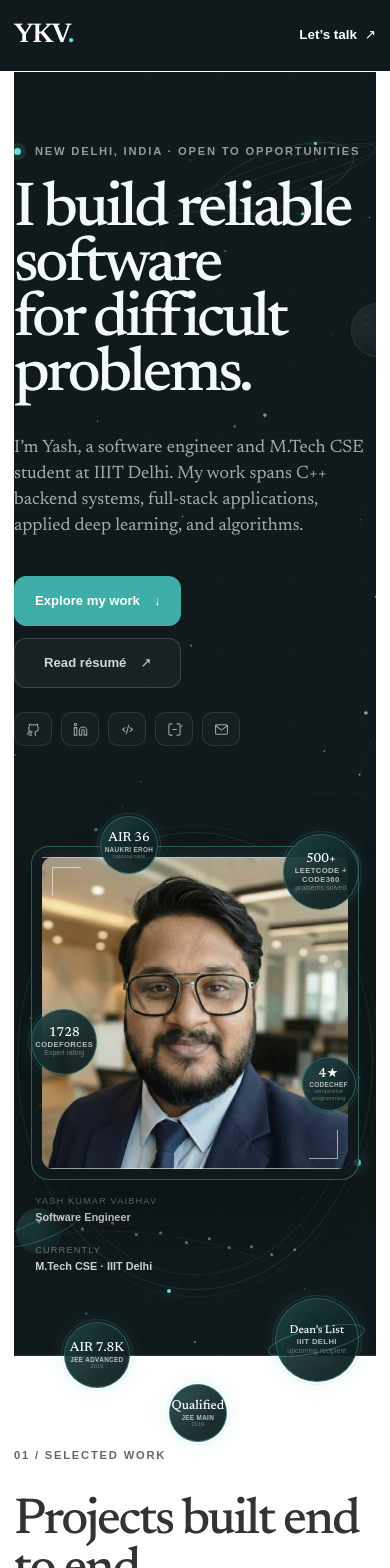
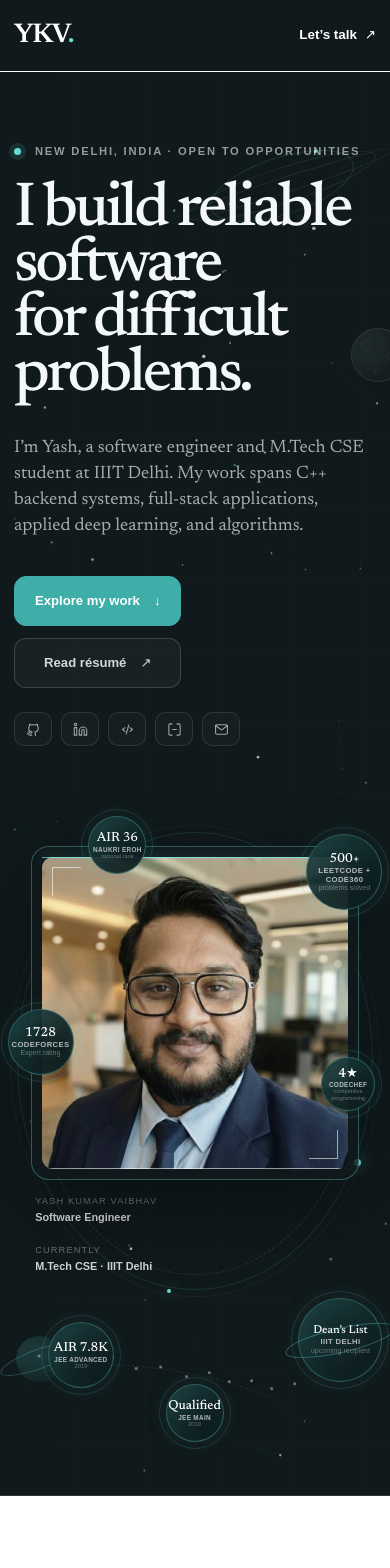
Before and after one commit to yashkumarvaibhav/yashkumarvaibhav.github.io, a React (Vite) app: page / in a window 390 px wide. Shown: the top 1568 px of the page. Built offline with nearby package versions, Linux system fonts and the light colour scheme.

Commit message:
Keep mobile achievements within hero

```diff
--- a/src/styles.css
+++ b/src/styles.css
@@ -160,7 +160,7 @@ footer a { justify-self: end; color: var(--text-muted); font-weight: 700; }
 
 @media (max-width: 850px) {
   .site-header { grid-template-columns: 1fr 1fr; }.site-header nav { display: none; }
-  .hero { min-height: auto; grid-template-columns: 1fr; gap: 0; padding: 80px 0 90px; overflow-x: clip; }.hero-copy { padding: 0 0 70px; }.hero-identity { justify-self: center; width: min(78vw, 390px); }.identity-orbit { inset: -42px; }
+  .hero { min-height: auto; grid-template-columns: 1fr; gap: 0; padding: 80px 0 90px; }.hero-copy { padding: 0 0 70px; }.hero-identity { justify-self: center; width: min(78vw, 390px); }.identity-orbit { inset: -42px; }
   .hero-coordinate { left: auto; right: 0; }
   .section { padding: 90px 0; }.section-heading { grid-template-columns: 1fr; gap: 8px; }
   .project-card { grid-template-columns: 45px 1fr; }.project-links { grid-column: 2; flex-direction: row; align-items: flex-start; padding-top: 0; }
@@ -180,11 +180,11 @@ footer a { justify-self: end; color: var(--text-muted); font-weight: 700; }
 
 @media (max-width: 560px) {
   .site-shell { width: min(calc(100% - 28px), var(--max-width)); }.site-header { height: 72px; }
-  .hero { padding: 70px 0 80px; }.hero-copy { padding: 0 0 72px; }.hero-actions { align-items: stretch; flex-direction: column; width: max-content; }
+  .hero { padding: 70px 0 220px; }.hero-copy { padding: 0 0 72px; }.hero-actions { align-items: stretch; flex-direction: column; width: max-content; }
   .hero-socials { max-width: 300px; }.hero-socials a span { display: none; }.hero-socials a { width: 38px; justify-content: center; padding: 0; }
   h1 { font-size: clamp(3.25rem, 16vw, 5rem); }.hero-intro { font-size: 1.12rem; }
   .hero-identity { width: min(84vw, 340px); }.identity-orbit { inset: -14px; }.identity-orbit::before { inset: 14px; }.identity-orbit::after { inset: -8px; }.identity-caption { grid-template-columns: 1fr; }.identity-caption > div:last-child { text-align: left; }.hero-coordinate { display: none; }
-  .hero-identity { margin-top: 28px; }.cosmic-achievements { inset: -42px 0 -130px; }.achievement-planet::after { inset: -4px; }.achievement-planet--problems { width: 76px; height: 76px; right: 0; top: 5%; }.achievement-planet--rating { width: 66px; height: 66px; left: 0; top: 34%; }.achievement-planet--dean { width: 84px; height: 84px; right: 0; bottom: 4%; }.achievement-planet--dean::before { width: 118%; }.achievement-planet strong { font-size: .82rem; }.achievement-planet--dean strong { font-size: .72rem; }
+  .hero-identity { margin-top: 28px; }.cosmic-achievements { inset: -42px -20px -130px; }.achievement-planet--problems { width: 76px; height: 76px; right: -1%; top: 5%; }.achievement-planet--rating { width: 66px; height: 66px; left: -1%; top: 34%; }.achievement-planet--dean { width: 84px; height: 84px; right: -1%; bottom: 4%; }.achievement-planet strong { font-size: .82rem; }.achievement-planet--dean strong { font-size: .72rem; }
   .achievement-planet--eroh { width: 58px; height: 58px; left: 21%; top: 2%; }.achievement-planet--codechef { width: 54px; height: 54px; right: 1%; top: 42%; }.achievement-planet--jee-advanced { width: 66px; height: 66px; left: 10%; bottom: 3%; }.achievement-planet--jee-main { width: 58px; height: 58px; left: 42%; bottom: -6%; }
   .galaxy { left: 53%; top: 6%; }.crater-moon { right: -15px; }.asteroid-belt { left: 7%; bottom: 4%; }
   .section-heading h2, .contact-section h2 { font-size: clamp(2.65rem, 13vw, 4rem); }
```
